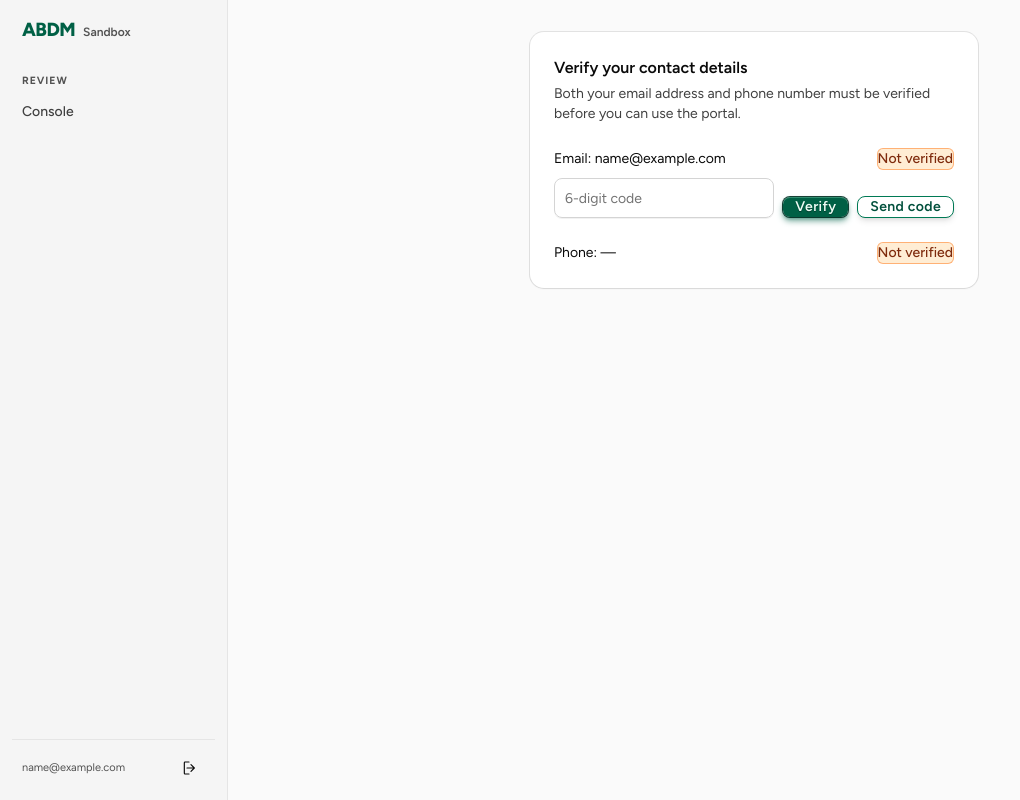
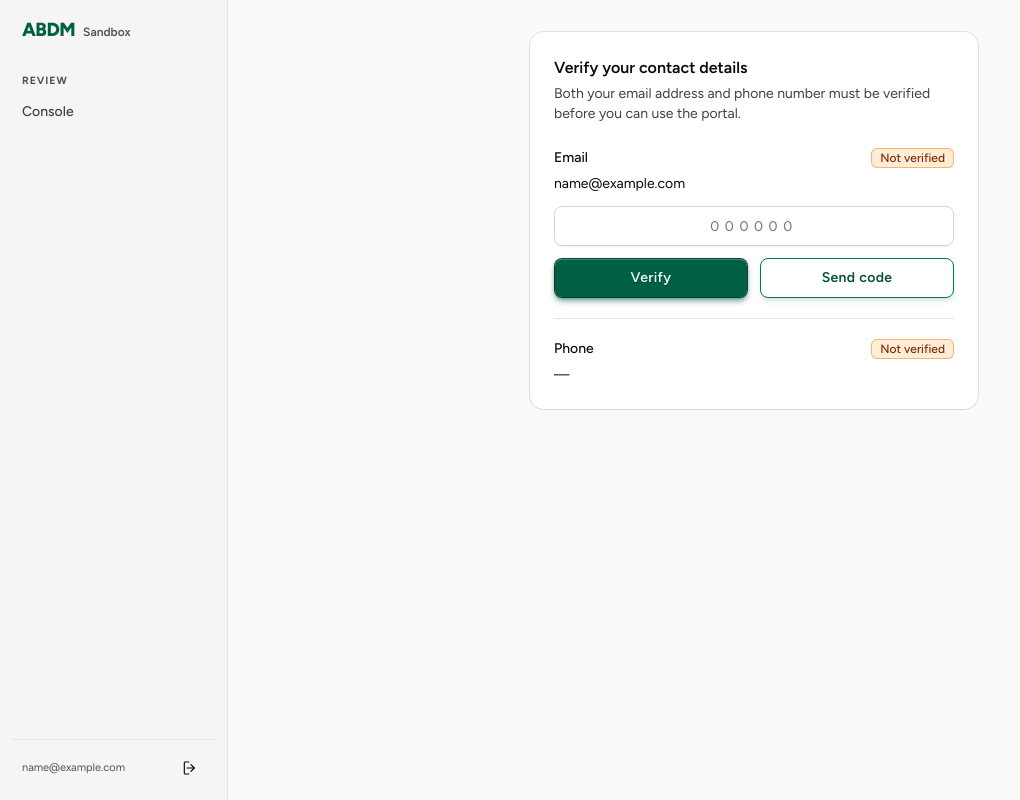
Before and after one commit to nha-in/sandbox, a Django app: page /users/verify-contacts/ in a window 1280 px wide. Shown: the whole page, without its empty margins (0-1020 px from the left). Run offline with Django 5.2, Linux system fonts and the light colour scheme; the visitor is signed in with stand-in values (Sample User, id 1); data that the repository does not hold is empty; style sheets or scripts are compiled from the project's sources; parts of the project's set-up code (start-up, migrations or seed data) failed here and were passed over.

Commit message:
fix(css,templates): buttons with a height, footers with a gap
Two defects that read as one. `.ui-btn` sets no height — it lives entirely in
the `ui-btn--size-*` modifiers, and templates naming only a variant rendered
buttons sized by their text, shorter than the inputs beside them. A ghost
button that way has no background, no border and no padding, so Cancel read as
bold body copy rather than a control.

And `.ui-card`'s gap-6 separates only the card's own children, so a form
wrapping both the content and the footer swallowed it: Submit sat flush
against the field above it. Neither `ui-card-content` nor `ui-card-footer`
carries vertical padding of its own to fall back on.

The verification screen is also given the pass the rest of the redesign had:
its code field and actions on their own rows, the countdown moved out of the
resend button (it resized the row on every tick), and the badge anchored to
the label rather than floating against a two-line block.

```diff
--- a/sandbox/templates/console/application_detail.html
+++ b/sandbox/templates/console/application_detail.html
@@ -232,7 +232,12 @@
             <h2 class="ui-card-title">{% translate "Your review" %}</h2>
             <p class="ui-card-description">{% translate "Advisory. It does not move the application." %}</p>
           </div>
+          {% comment %}
+            `ui-card`'s gap-6 only separates its own children, and a form
+            wrapping the content and the footer swallows it.
+          {% endcomment %}
           <form method="post"
+                class="flex flex-col gap-6"
                 action="{% url 'console:record_review' application.external_id %}">
             {% csrf_token %}
             <div class="ui-card-content space-y-4">
@@ -253,6 +258,7 @@
           </div>
           <form method="post"
                 id="decide-form"
+                class="flex flex-col gap-6"
                 action="{% url 'console:decide' application.external_id %}">
             {% csrf_token %}
             <div class="ui-card-content space-y-4">
--- a/sandbox/templates/journey/declare_milestone.html
+++ b/sandbox/templates/journey/declare_milestone.html
@@ -35,7 +35,7 @@
       <div class="ui-card-footer flex items-center justify-between gap-3">
         <a class="text-sm underline"
            href="{% url 'applications:milestones' external_id=application.external_id %}{{ org_query }}">{% translate "Back to milestones" %}</a>
-        <button class="ui-btn ui-btn--default" type="submit">{% translate "Declare complete" %}</button>
+        <button class="ui-btn ui-btn--default ui-btn--size-default" type="submit">{% translate "Declare complete" %}</button>
       </div>
     </div>
   </form>
--- a/sandbox/templates/journey/exit_review.html
+++ b/sandbox/templates/journey/exit_review.html
@@ -100,7 +100,7 @@
     </div>
   {% endif %}
   <div class="ui-card-footer flex items-center justify-between gap-3">
-    <a class="ui-btn ui-btn--ghost no-underline"
+    <a class="ui-btn ui-btn--ghost ui-btn--size-default no-underline"
        href="{% url 'applications:exit_wasa' external_id=application.external_id %}{{ org_query }}">{% translate "Back" %}</a>
     <form method="post" class="flex flex-col items-end gap-3">
       {% csrf_token %}
@@ -116,7 +116,7 @@
           {% for error in affirmation_form.still_valid.errors %}<p class="ui-error mt-1">{{ error }}</p>{% endfor %}
         </div>
       {% endif %}
-      <button class="ui-btn ui-btn--default"
+      <button class="ui-btn ui-btn--default ui-btn--size-default"
               type="submit"
               {% if wasa_expired %}disabled{% endif %}>{% translate "Request exit" %}</button>
     </form>
--- a/sandbox/templates/users/verify_contacts.html
+++ b/sandbox/templates/users/verify_contacts.html
@@ -18,58 +18,78 @@
           {% endif %}
         </p>
       </div>
-      <div class="ui-card-content flex flex-col gap-6">
+      <div class="ui-card-content flex flex-col gap-5">
         {% for item in items %}
-          <div class="flex flex-col gap-2">
-            <div class="flex items-center justify-between gap-4">
-              <span>{{ item.label }}: {{ item.identity|default:"—" }}</span>
+          <div class="flex flex-col gap-3 {% if not forloop.first %}border-t border-border pt-5{% endif %}">
+            <div class="flex items-start justify-between gap-4">
+              <div class="min-w-0">
+                <span class="ui-label">{{ item.label }}</span>
+                <p class="truncate text-sm text-foreground">{{ item.identity|default:"—" }}</p>
+              </div>
               {% if item.verified %}
-                <span class="ui-badge ui-badge--success">{% translate "Verified" %}</span>
+                <span class="ui-badge ui-badge--success ui-badge--size-sm shrink-0">{% translate "Verified" %}</span>
               {% else %}
-                <span class="ui-badge ui-badge--warning">{% translate "Not verified" %}</span>
+                <span class="ui-badge ui-badge--warning ui-badge--size-sm shrink-0">{% translate "Not verified" %}</span>
               {% endif %}
             </div>
             {% if not item.verified and item.identity %}
-              <form method="post" class="flex items-end gap-2">
+              {% comment %}
+                Code on its own row, the two actions splitting the one below it.
+                Sharing a single row left all three crowding each other while
+                the card's width went unused.
+              {% endcomment %}
+              <form method="post" class="flex flex-col gap-3">
                 {% csrf_token %}
                 <input type="hidden" name="channel" value="{{ item.channel }}" />
-                <label class="flex-1">
-                  <span class="sr-only">{% translate "Verification code" %}</span>
-                  <input type="text"
+                <label class="sr-only" for="code-{{ item.channel }}">{% translate "Verification code" %}</label>
+                <input id="code-{{ item.channel }}"
+                       type="text"
                        name="code"
                        inputmode="numeric"
                        autocomplete="one-time-code"
                        maxlength="6"
-                         class="ui-input w-full"
-                         placeholder="{% translate '6-digit code' %}" />
-                </label>
-                <button type="submit" name="verify" class="ui-btn ui-btn--default">{% translate "Verify" %}</button>
+                       class="ui-input w-full text-center tracking-[0.4em]"
+                       placeholder="000000" />
+                <div class="flex items-center gap-3">
+                  {% comment %}
+                    `ui-btn` alone has no height — the size modifier carries it,
+                    so without one these sat shorter than the field above.
+                  {% endcomment %}
+                  <button type="submit"
+                          name="verify"
+                          class="ui-btn ui-btn--default ui-btn--size-default flex-1">{% translate "Verify" %}</button>
+                  {% comment %}
+                    The wait is a sentence, not a button label: swapping the
+                    label to "Resend in 45s" resized the button on every tick.
+                  {% endcomment %}
                   <button type="submit"
                           name="send"
-                        class="ui-btn ui-btn--secondary"
-                        {% if item.cooldown %}disabled{% endif %}>
+                          class="ui-btn ui-btn--secondary ui-btn--size-default flex-1"
+                          {% if item.cooldown %}disabled{% endif %}>{% translate "Send code" %}</button>
+                </div>
                 {% if item.cooldown %}
-                    {% blocktranslate with seconds=item.cooldown %}Resend in {{ seconds }}s{% endblocktranslate %}
-                  {% else %}
-                    {% translate "Send code" %}
+                  <p class="ui-hint">
+                    {% blocktranslate with seconds=item.cooldown %}You can ask for another code in {{ seconds }}s.{% endblocktranslate %}
+                  </p>
                 {% endif %}
-                </button>
               </form>
             {% endif %}
           </div>
         {% endfor %}
+      </div>
       {% if all_verified %}
+        <div class="ui-card-footer">
           {% if is_organisation_member %}
-            <a class="ui-btn ui-btn--default"
+            <a class="ui-btn ui-btn--default ui-btn--size-default ui-btn--block"
                href="{% url 'applications:index' %}{{ org_query }}">{% translate "Continue to your applications" %}</a>
           {% elif not request.user.is_staff %}
-            <a class="ui-btn ui-btn--default"
+            <a class="ui-btn ui-btn--default ui-btn--size-default ui-btn--block"
                href="{% url 'organisations:create' %}">{% translate "Create your organisation" %}</a>
           {% else %}
-            <a class="ui-btn ui-btn--default" href="{% url 'console:queue' %}">{% translate "Go to the console" %}</a>
+            <a class="ui-btn ui-btn--default ui-btn--size-default ui-btn--block" href="{% url 'console:queue' %}">{% translate "Go to the console" %}</a>
           {% endif %}
+        </div>
       {% endif %}
     </div>
   </div>
-  </div>
 {% endblock content %}
```
Also changed, not shown: sandbox/templates/journey/exit_claim.html (+7 -3 lines), sandbox/templates/journey/exit_wasa.html (+7 -3 lines). Lines whose indentation alone changed are shown as unchanged.
